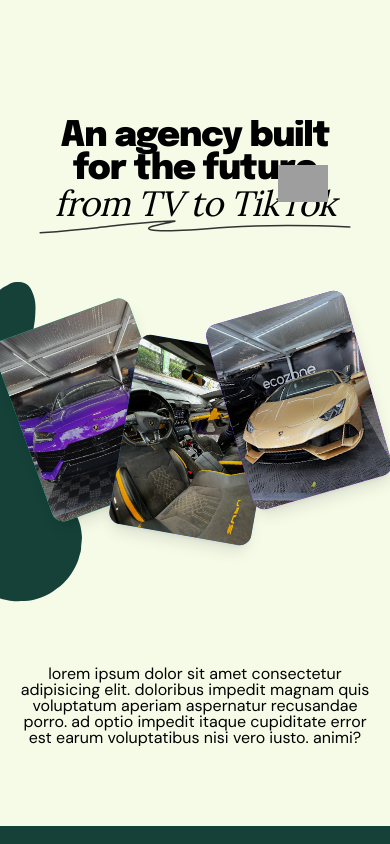
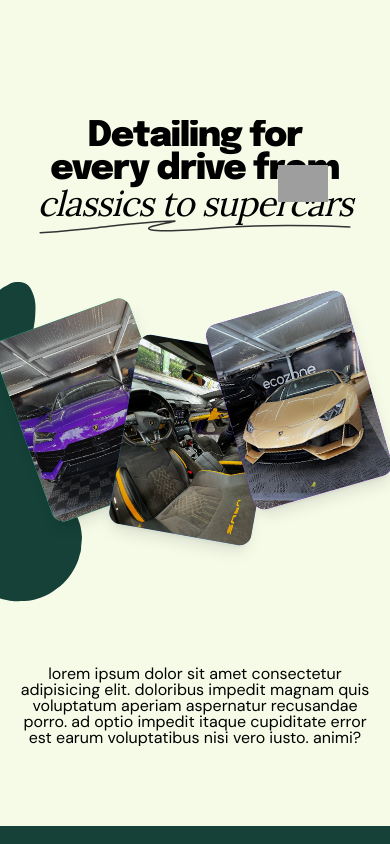
Before and after one commit to brogzy-brainpit/evepra, a Next.js app: page / in a window 390 px wide. Shown: the part 4180-5024 px from the top of the page. Built offline with nearby package versions, Linux system fonts and the light colour scheme; grey boxes are pictures that could not be loaded.

Commit message:
update commit

```diff
--- a/src/components/CustomBtn.jsx
+++ b/src/components/CustomBtn.jsx
@@ -10,7 +10,7 @@ function CustomBtn({children,href='#',icon,className=' capitalize '}) {
     <div onMouseEnter={()=>{setAktiv(true)}}
     onMouseLeave={()=>{setTimeout(() => {setAktiv(false)}, 200)}}
      className={`${className} font-body bg-brand-secondar links-cursor
-     p-  h-[3em] min-w-[8em] max-w-[10em] text-para relative overflow-hidden flex items-center justify-center`}>
+     p-  h-[3em] min-w-[8em] maxw-[10em] text-para relative overflow-hidden flex items-center justify-center`}>
 
    <motion.div transition={{duration:.3,ease:"easeOut"}} animate={{scale:isAktiv?0:1, y:isAktiv?[0,-20,50]:0}} className='rounded-full links-cursor px-4 bg-brand-secondary text-brand-white h-full w-full flex items-center justify-center'>
     {children}
--- a/src/components/HorizontalTextWavy.jsx
+++ b/src/components/HorizontalTextWavy.jsx
@@ -197,7 +197,7 @@ const opacity =useSpring(useTransform(scrollYProgress, [start,end], [0,1]),{ sti
             </motion.p>
             <CustomBtn>
               <span className='flex items-center gap-2 links-cursor '>
-                book a call
+                book an appointment
               </span>
             </CustomBtn>
       </motion.div>
--- a/src/components/Section2.jsx
+++ b/src/components/Section2.jsx
@@ -47,12 +47,12 @@ function Section2() {
   </p>    */}
   <div className='overflow-clip containe px5 mx-auto  '>
     <div className='relative flex justify-center items-center'>
-      <div className='max-w-[50em]  lg:max-w-[50em] relative'>
+      <div className='max-w-[50em]  lg:max-w-[58em] relative'>
     <Heading2 className={'!text-balance !text-black col-start-3 col-span-8 '}>
         <span className="">
           </span>
-          An agency built for the future
-        <em className='relative font-custom2 font-light inline-block'>from TV to TikTok</em>
+          Detailing for every drive from
+        <em className='relative font-custom2 font-light inline-block'>classics to supercars</em>
     </Heading2>
     <div className='flex justify-center'>
          <motion.div initial={{scale:0}} whileInView={{scale:1}} transition={{delay:0.8,duration:0.2,type:'spring',damping:10,stiffness:120}} className=' absolute right-[16%] bottom-[28%] lg:right-[7%] lg:bottom-[28%] '>
```
